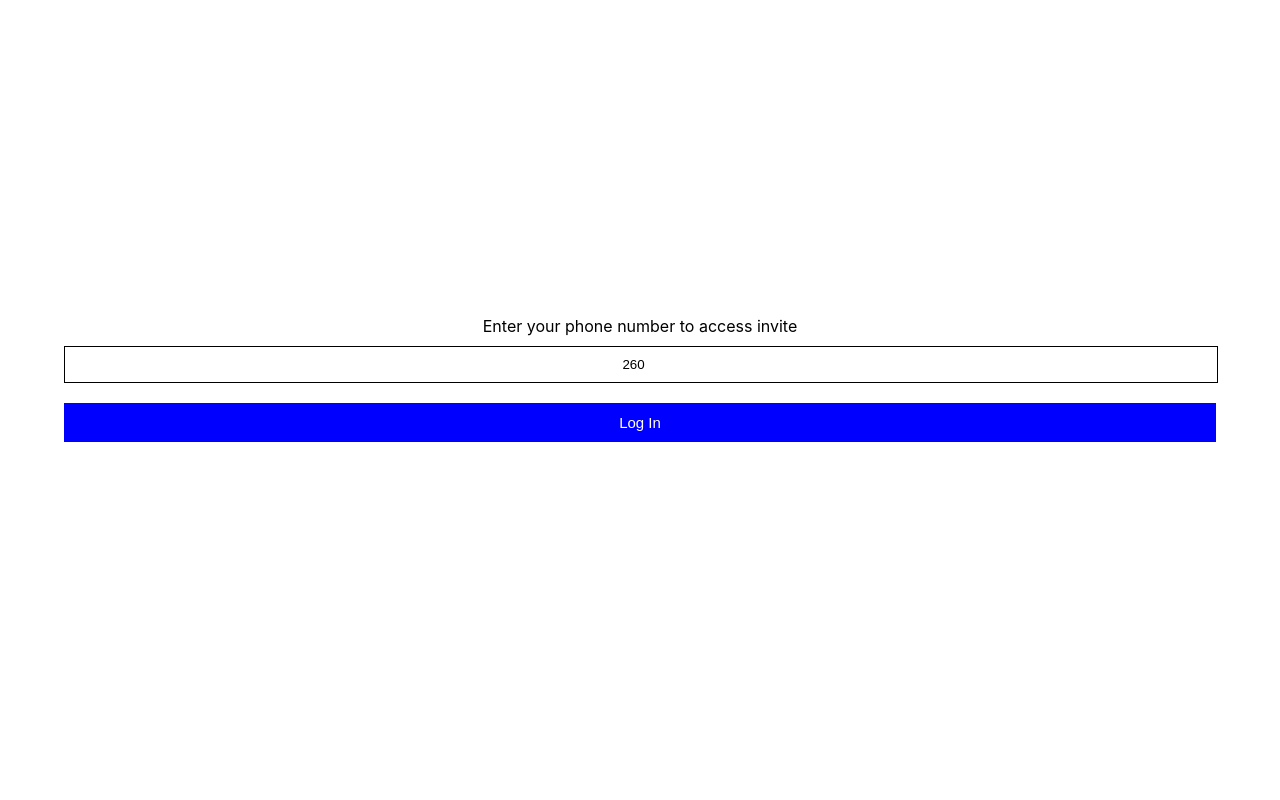
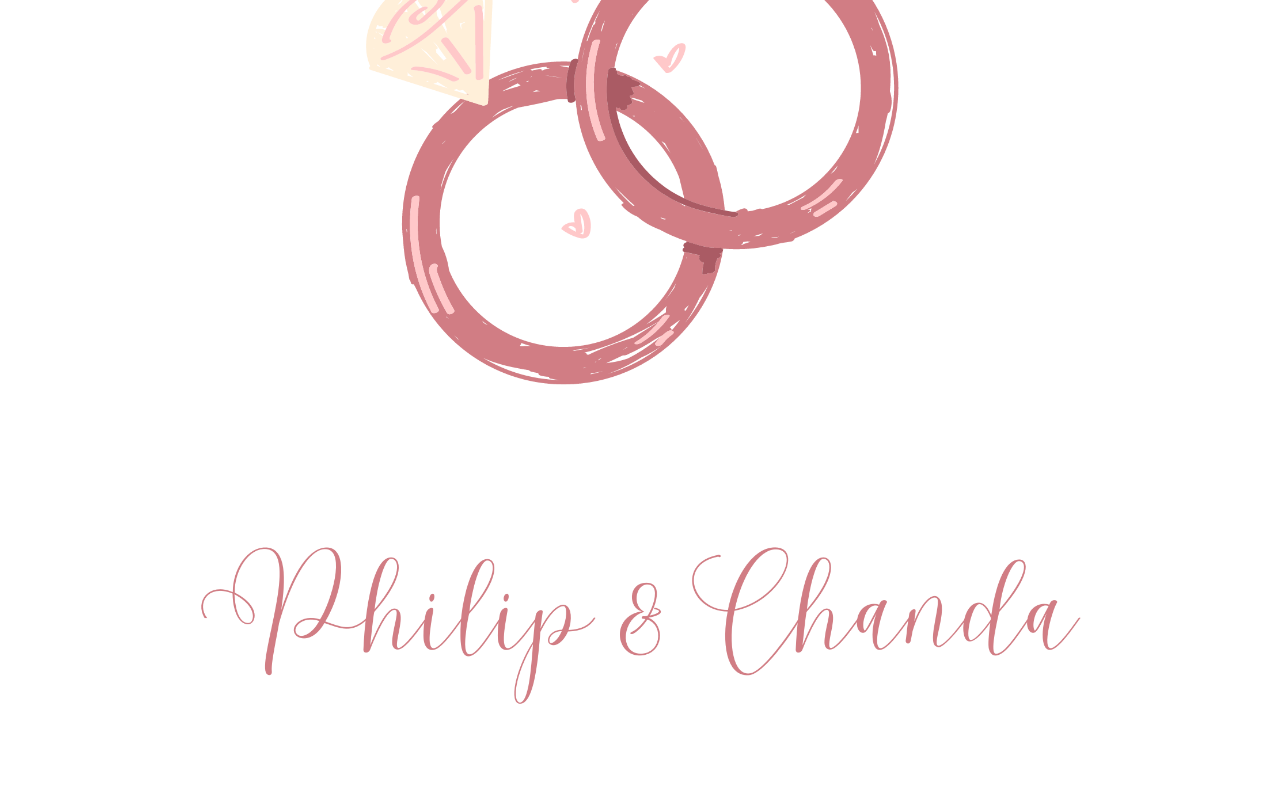
Before and after one commit to ChimwemweGwamba/digital-invites, a React (Create React App) app: page / in a window 1280 px wide. Shown: the top 800 px of the page. Built offline with nearby package versions, Linux system fonts and the light colour scheme; a web font is replaced by a local one.

Commit message:
added new styles to login component

```diff
--- a/src/App.css
+++ b/src/App.css
@@ -12,6 +12,7 @@ h2{
 }
 
 p{
+    color: #ffffee;
     color: #626262;
     font: 300 0.975rem/1.575rem "Raleway", sans-serif;
 }
--- a/src/components/info.js
+++ b/src/components/info.js
@@ -4,8 +4,17 @@ import styled from "styled-components";
 function Info() {
   return (
     <Container>
-      <Card style={{ border: 'solid 1px #c7c7ff' }}>
-        <Heading style={{ color: 'rgba(149,149,255,1)', borderBottom: 'solid 1px rgba(149,149,255,1)' }}>Location</Heading>
+      <Title>Event Details</Title>
+
+      <Card style={{ border: "solid 1px #c7c7ff" }}>
+        <Heading
+          style={{
+            color: "rgba(149,149,255,1)",
+            borderBottom: "solid 1px rgba(149,149,255,1)",
+          }}
+        >
+          Location
+        </Heading>
         <CardText>
           Our venue is located in the peri urban area of Makeni, see the google
           maps link below to assist you with directions.
@@ -16,8 +25,15 @@ function Info() {
         </a>
       </Card>
 
-      <Card style={{ border: 'solid 1px #a9ecbf' }}>
-        <Heading style={{ color: 'rgba(66,193,110,1)',  borderBottom: 'solid 1px rgba(66,193,110,1)' }}>Gifts</Heading>
+      <Card style={{ border: "solid 1px #a9ecbf" }}>
+        <Heading
+          style={{
+            color: "rgba(66,193,110,1)",
+            borderBottom: "solid 1px rgba(66,193,110,1)",
+          }}
+        >
+          Gifts
+        </Heading>
         <CardText>
           With what we have we are truly blessed, but your presence and prayers
           we need. To the desire of your giving heart we especially suggest
@@ -25,8 +41,15 @@ function Info() {
         </CardText>
       </Card>
 
-      <Card style={{ border: 'solid 1px #f3bbe1'}}>
-        <Heading style={{ color: 'rgba(220,91,183,1)', borderBottom: 'solid 1px rgba(220,91,183,1)' }}>Children</Heading>
+      <Card style={{ border: "solid 1px #f3bbe1" }}>
+        <Heading
+          style={{
+            color: "rgba(220,91,183,1)",
+            borderBottom: "solid 1px rgba(220,91,183,1)",
+          }}
+        >
+          Children
+        </Heading>
         <CardText>
           Although we love your children we regretfully cannot accomodate them
           at the venue due to restricted numbers. We hope you see this as an
@@ -40,6 +63,12 @@ function Info() {
 const Container = styled.div`
   padding: 100px 5%;
   background-color: black;
+`;
+
+const Title = styled.h1`
+  color: white;
+  font-weight: 200;
+  text-align: center;
 `;
 
 const Card = styled.div`
--- a/src/components/landing.js
+++ b/src/components/landing.js
@@ -15,6 +15,7 @@ const Container = styled.div`
   justify-content: center;
   align-items: center;
   height: 100vh;
+  background-color: #ffffee;
 `;
 
 const Invite = styled.img`
--- a/src/pages/login.js
+++ b/src/pages/login.js
@@ -4,6 +4,7 @@ import { getDatabase, ref, get, child } from "firebase/database";
 import "../firebase";
 import { useNavigate } from "react-router-dom";
 import { useGuest } from "../context/guestContext";
+import rings from "../assets/images/rings.png"
 
 function Login() {
   const [phoneNumber, setPhoneNumber] = useState(260);
@@ -51,6 +52,7 @@ function Login() {
 
   return (
     <Container>
+      <Img src={rings} alt="rings" />
       <Form onSubmit={handleSubmit}>
         <label>
           Enter your phone number to access invite
@@ -77,6 +79,12 @@ const Container = styled.div`
   text-align: center;
 `;
 
+const Img = styled.img`
+  width: 70%;
+  margin: 0;
+  margin-bottom: 20px;
+`;
+
 const Form = styled.form`
   width: 90%;
   margin: 0;
@@ -84,22 +92,22 @@ const Form = styled.form`
 
 const Input = styled.input`
   width: 100%;
-  height: 35px;
+  height: 40px;
   margin: 10px 0;
   padding: 0;
-  border: solid 1px black;
+  border: solid 1px #d17d84;
   text-align: center;
+  color: #d17d84;
 `;
 
 const Button = styled.button`
-  color: red;
   width: 100%;
-  margin: 10px 0;
+  margin: 0 0;
   padding: 10px 0;
   font-size: 15px;
   color: white;
-  background-color: blue;
-  border: solid 1px blue;
+  background-color: #d17d84;
+  border: solid 1px #d17d84;
 `;
 
 const ErrorMessage = styled.p`
```
Also changed, not shown: src/assets/images/rings.png (added), 1 other file (tests, documents, lock files or other folders).
